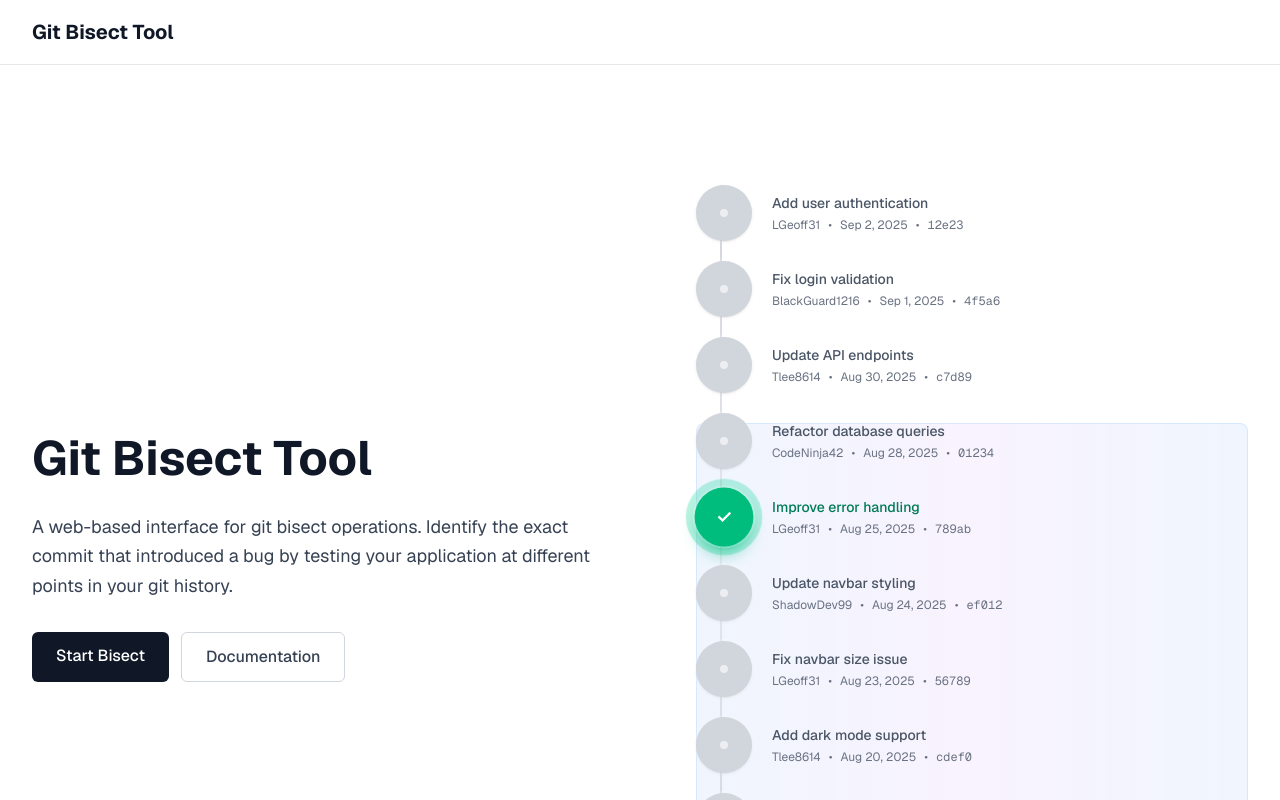
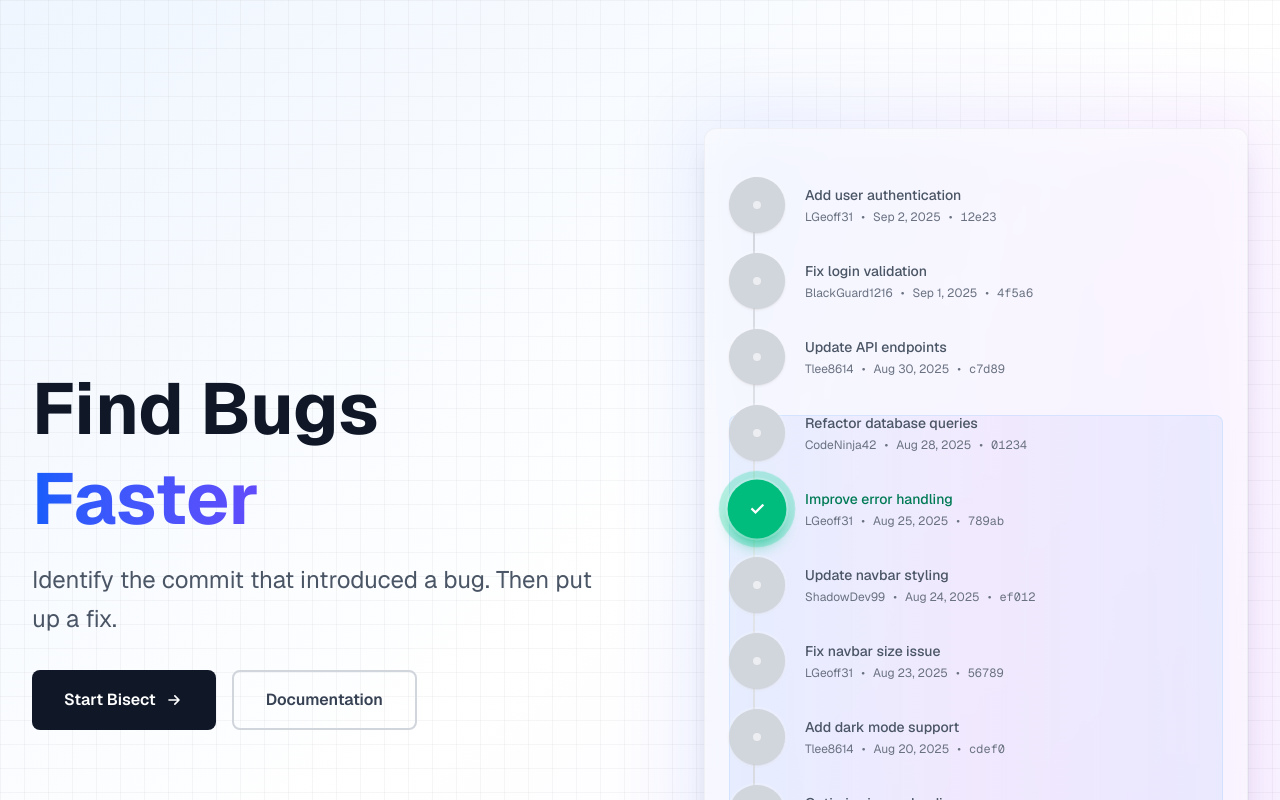
Before and after one commit to LGeoff31/Bisect, a Next.js app: page / in a window 1280 px wide. Shown: the top 800 px of the page. Built offline with nearby package versions, Linux system fonts and the light colour scheme.

Commit message:
homepage revamp

```diff
--- a/app/components/BisectAnimation.tsx
+++ b/app/components/BisectAnimation.tsx
@@ -35,7 +35,7 @@ export default function BisectAnimation() {
       author: data.author,
       date: data.date,
       status: 'unknown' as 'unknown' | 'good' | 'bad' | 'testing',
-      isFirstBad: i === 6,
+      isFirstBad: false,
       scale: 1,
       glow: false,
     }));
@@ -292,7 +292,7 @@ export default function BisectAnimation() {
                   </div>
                 </div>
 
-                <div className="flex-1 z-20">
+                <div className="flex-1 z-20 flex items-center justify-between gap-4">
                   <div className={`text-sm transition-colors duration-300 ${
                     commit.status === 'good' && (searchRange ? isInSearchRange(index) : false)
                       ? 'text-emerald-700 dark:text-emerald-400'
@@ -312,12 +312,12 @@ export default function BisectAnimation() {
                       <span>•</span>
                       <span className="font-mono">{commit.hash}</span>
                     </div>
-                    {commit.status === 'bad' && commit.isFirstBad && (searchRange ? isInSearchRange(index) : true) && (
-                      <span className="mt-1 inline-block text-xs font-semibold px-2 py-0.5 bg-rose-100 dark:bg-rose-900/30 text-rose-700 dark:text-rose-400 rounded">
-                        FIRST BAD COMMIT
-                      </span>
-                    )}
                   </div>
+                  {commit.status === 'bad' && commit.isFirstBad && (searchRange ? isInSearchRange(index) : true) && (
+                    <span className="text-xs font-semibold px-2 py-0.5 bg-rose-100 dark:bg-rose-900/30 text-rose-700 dark:text-rose-400 rounded whitespace-nowrap flex-shrink-0">
+                      FIRST BAD COMMIT
+                    </span>
+                  )}
                 </div>
 
                 {highlightIndex === index && (
--- a/app/layout.tsx
+++ b/app/layout.tsx
@@ -1,7 +1,6 @@
 import type { Metadata } from "next";
 import { Geist, Geist_Mono } from "next/font/google";
 import "./globals.css";
-import Navigation from "./components/Navigation";
 
 const geistSans = Geist({
   variable: "--font-geist-sans",
@@ -28,7 +27,6 @@ export default function RootLayout({
       <body
         className={`${geistSans.variable} ${geistMono.variable} antialiased`}
       >
-        <Navigation />
         {children}
       </body>
     </html>
--- a/app/page.tsx
+++ b/app/page.tsx
@@ -4,26 +4,39 @@ import BisectAnimation from './components/BisectAnimation';
 export default function Home() {
   return (
     <div className="min-h-screen bg-white dark:bg-gray-950">
-      <section>
-        <div className="container mx-auto px-4 sm:px-6 lg:px-8 py-24">
-          <div className="grid lg:grid-cols-2 gap-12 items-center">
-            <div>
-              <h1 className="text-4xl md:text-5xl font-bold text-gray-900 dark:text-white mb-6 leading-tight">
-                Git Bisect Tool
-              </h1>
-              <p className="text-lg text-gray-700 dark:text-gray-300 mb-8 leading-relaxed">
-                A web-based interface for git bisect operations. Identify the exact commit that introduced a bug by testing your application at different points in your git history.
-              </p>
-              <div className="flex flex-col sm:flex-row gap-3">
+      {/* Hero Section */}
+      <section className="relative overflow-hidden">
+        <div className="absolute inset-0 bg-gradient-to-br from-blue-50 via-white to-purple-50 dark:from-gray-900 dark:via-gray-950 dark:to-gray-900" />
+        <div className="absolute inset-0 bg-[linear-gradient(to_right,#80808012_1px,transparent_1px),linear-gradient(to_bottom,#80808012_1px,transparent_1px)] bg-[size:24px_24px]" />
+
+        <div className="relative container mx-auto px-4 sm:px-6 lg:px-8 py-20 md:py-32">
+          <div className="grid lg:grid-cols-2 gap-12 lg:gap-16 items-center">
+            <div className="space-y-8">
+              <div className="space-y-4">
+                <h1 className="text-5xl md:text-6xl lg:text-7xl font-bold text-gray-900 dark:text-white leading-tight">
+                  Find Bugs
+                  <span className="block bg-gradient-to-r from-blue-600 to-purple-600 dark:from-blue-400 dark:to-purple-400 bg-clip-text text-transparent">
+                    Faster
+                  </span>
+                </h1>
+                <p className="text-xl md:text-2xl text-gray-600 dark:text-gray-300 leading-relaxed max-w-2xl">
+                  Identify the commit that introduced a bug. Then put up a fix.
+                </p>
+              </div>
+
+              <div className="flex flex-col sm:flex-row gap-4">
                 <Link
                   href="/bisect"
-                  className="px-6 py-3 bg-gray-900 dark:bg-white text-white dark:text-gray-900 font-medium rounded-md transition-colors hover:bg-gray-800 dark:hover:bg-gray-100"
+                  className="group px-8 py-4 bg-gray-900 dark:bg-white text-white dark:text-gray-900 font-semibold rounded-lg transition-all hover:bg-gray-800 dark:hover:bg-gray-100 hover:shadow-xl hover:scale-105 flex items-center justify-center gap-2"
                 >
                   Start Bisect
+                  <svg className="w-5 h-5 group-hover:translate-x-1 transition-transform" fill="none" stroke="currentColor" viewBox="0 0 24 24">
+                    <path strokeLinecap="round" strokeLinejoin="round" strokeWidth={2} d="M13 7l5 5m0 0l-5 5m5-5H6" />
+                  </svg>
                 </Link>
                 <Link
                   href="/docs"
-                  className="px-6 py-3 border border-gray-300 dark:border-gray-700 text-gray-700 dark:text-gray-300 font-medium rounded-md transition-colors hover:bg-gray-50 dark:hover:bg-gray-900"
+                  className="px-8 py-4 border-2 border-gray-300 dark:border-gray-700 text-gray-700 dark:text-gray-300 font-semibold rounded-lg transition-all hover:bg-gray-50 dark:hover:bg-gray-900 hover:border-gray-400 dark:hover:border-gray-600"
                 >
                   Documentation
                 </Link>
@@ -31,11 +44,17 @@ export default function Home() {
             </div>
 
             <div className="lg:pl-8">
-              <BisectAnimation />
+              <div className="relative">
+                <div className="absolute -inset-4 bg-gradient-to-r from-blue-600/20 to-purple-600/20 rounded-2xl blur-2xl opacity-50" />
+                <div className="relative bg-white/50 dark:bg-gray-900/50 backdrop-blur-sm rounded-xl p-6 border border-gray-200/50 dark:border-gray-800/50 shadow-xl">
+                  <BisectAnimation />
+                </div>
+              </div>
             </div>
           </div>
         </div>
       </section>
+
     </div>
   );
 }
```
